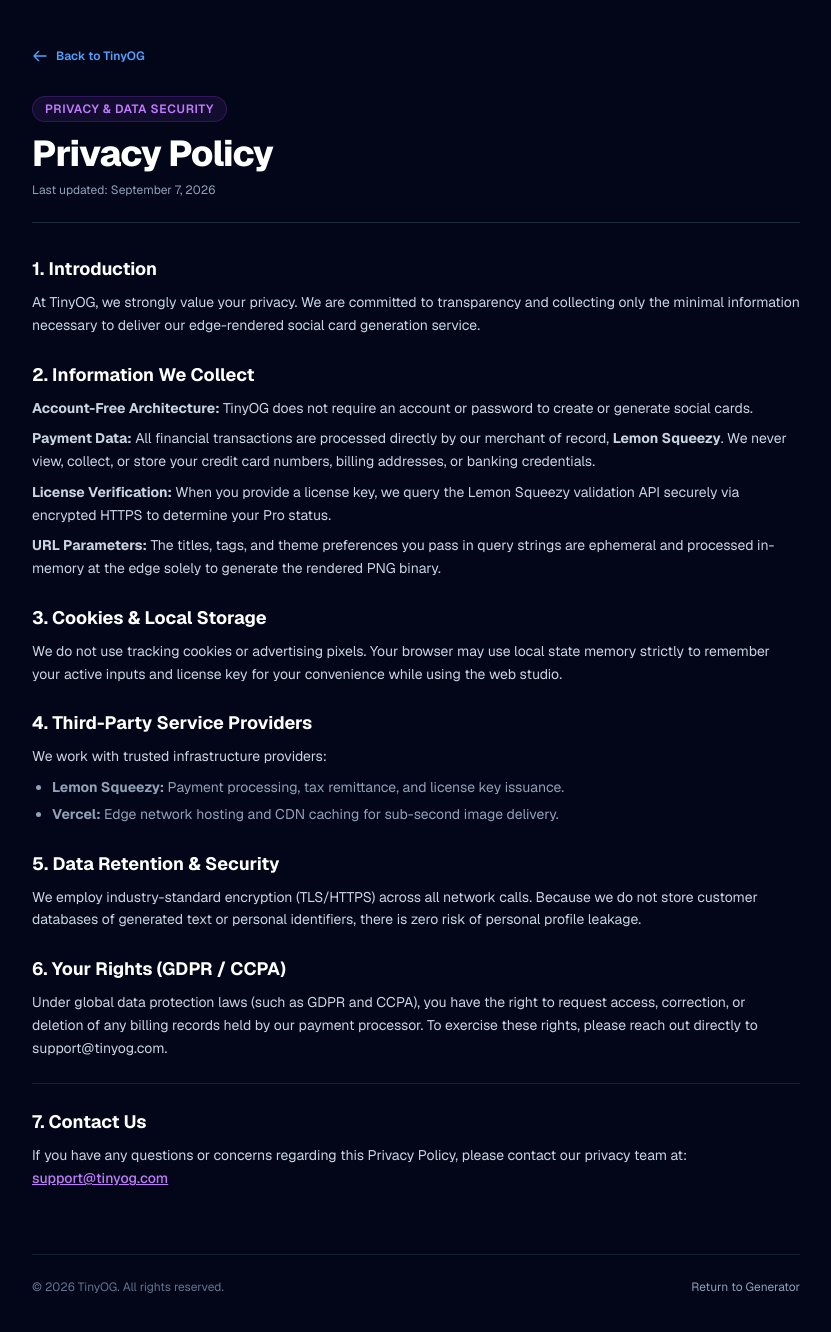
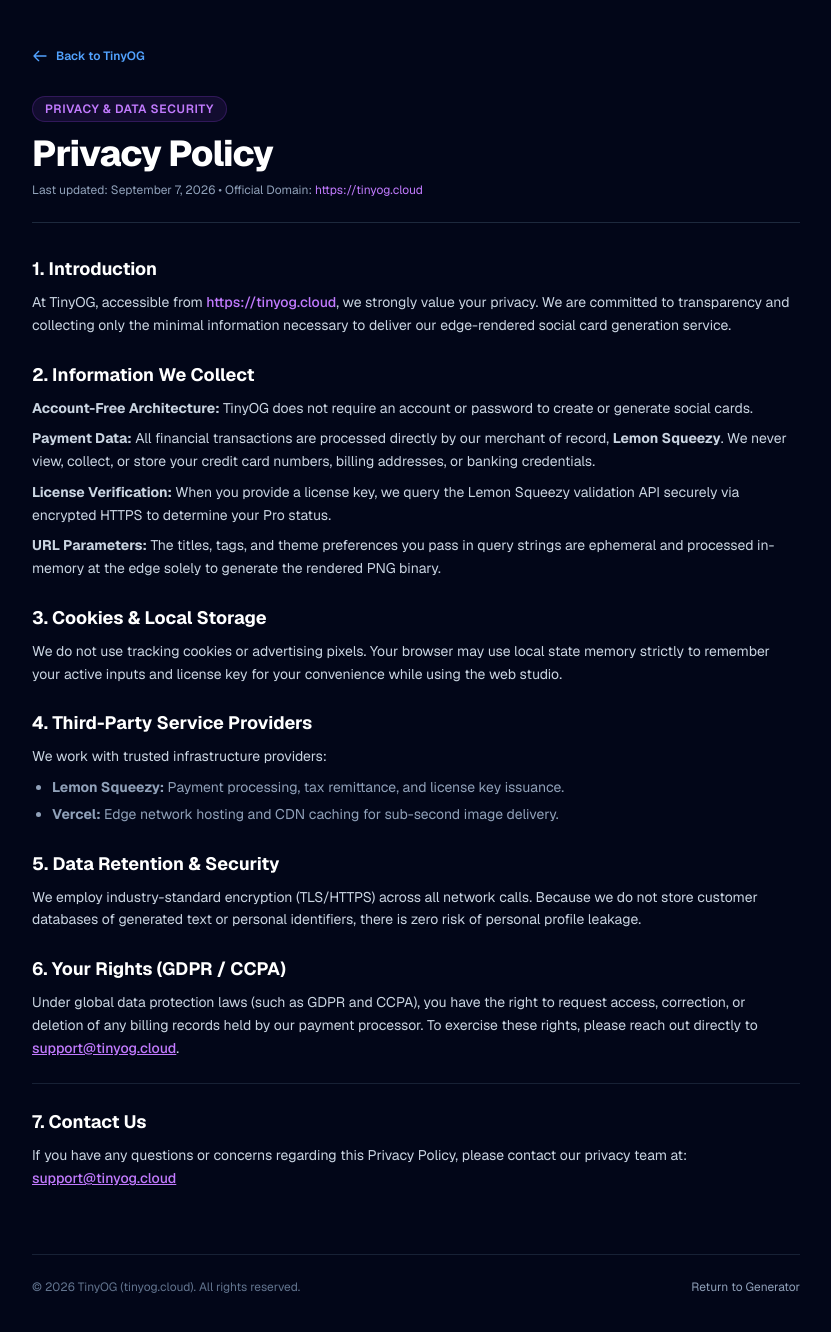
Before and after one commit to Nenemttin/og-image-generator, a Next.js app: page /privacy in a window 1280 px wide. Shown: the top 1332 px of the page, without its empty margins (224-1055 px from the left). Built offline with nearby package versions, Linux system fonts and the light colour scheme.

Commit message:
feat: synchronize domain references to tinyog.cloud

```diff
--- a/src/app/layout.tsx
+++ b/src/app/layout.tsx
@@ -13,7 +13,10 @@ const geistMono = Geist_Mono({
 });
 
 export const metadata: Metadata = {
-  metadataBase: new URL("https://og-image-generator-wine-nine.vercel.app"),
+  metadataBase: new URL("https://tinyog.cloud"),
+  alternates: {
+    canonical: "https://tinyog.cloud",
+  },
   title: "TinyOG — Lightning-fast Dynamic Social Cards with One URL",
   description:
     "Zero-config Open Graph image generator for developers and bloggers. Preview in real-time and drop dynamic URLs straight into your HTML meta tags.",
@@ -21,11 +24,11 @@ export const metadata: Metadata = {
     title: "TinyOG — Lightning-fast Dynamic Social Cards with One URL",
     description:
       "Zero-config Open Graph image generator for developers and bloggers. Preview in real-time and drop dynamic URLs straight into your HTML meta tags.",
-    url: "https://og-image-generator-wine-nine.vercel.app",
+    url: "https://tinyog.cloud",
     siteName: "TinyOG",
     images: [
       {
-        url: "https://og-image-generator-wine-nine.vercel.app/api/og?title=TinyOG&tag=TOOL",
+        url: "https://tinyog.cloud/api/og?title=TinyOG&tag=TOOL",
         width: 1200,
         height: 630,
         alt: "TinyOG Preview Card",
@@ -40,7 +43,7 @@ export const metadata: Metadata = {
     description:
       "Zero-config Open Graph image generator for developers and bloggers. Preview in real-time and drop dynamic URLs straight into your HTML meta tags.",
     images: [
-      "https://og-image-generator-wine-nine.vercel.app/api/og?title=TinyOG&tag=TOOL",
+      "https://tinyog.cloud/api/og?title=TinyOG&tag=TOOL",
     ],
   },
 };
--- a/src/app/page.tsx
+++ b/src/app/page.tsx
@@ -69,7 +69,7 @@ export default function Home() {
   const [htmlCopied, setHtmlCopied] = useState(false);
   const [urlCopied, setUrlCopied] = useState(false);
   const [toastMessage, setToastMessage] = useState<string | null>(null);
-  const [origin, setOrigin] = useState("https://example.com");
+  const [origin, setOrigin] = useState("https://tinyog.cloud");
 
   // Retrieve window origin on mount
   useEffect(() => {
@@ -110,9 +110,13 @@ export default function Home() {
     debouncedTitle || "Default Title"
   )}&tag=${encodeURIComponent(debouncedTag || "TAG")}&theme=${theme}${keyParam}`;
 
-  const fullOgUrl = `${origin}${ogPath}`;
+  // Prioritize production domain tinyog.cloud for export snippets when in localhost
+  const exportOrigin =
+    origin && !origin.includes("localhost") ? origin : "https://tinyog.cloud";
 
-  // Generated HTML meta tag snippet
+  const fullOgUrl = `${exportOrigin}${ogPath}`;
+
+  // Generated HTML meta tag snippet with production domain
   const metaTagSnippet = `<meta property="og:image" content="${fullOgUrl}" />`;
 
   const showToast = (message: string) => {
@@ -511,7 +515,7 @@ export default function Home() {
               </button>
             </div>
             <div className="p-3 bg-slate-950/90 border border-slate-800 rounded-xl font-mono text-xs text-slate-400 truncate select-all">
-              {ogPath}
+              {fullOgUrl}
             </div>
           </div>
         </div>
@@ -752,17 +756,17 @@ export default function Home() {
             </a>
             <span>•</span>
             <a
-              href="mailto:support@tinyog.com"
+              href="mailto:support@tinyog.cloud"
               className="hover:text-slate-300 transition-colors"
             >
-              support@tinyog.com
+              support@tinyog.cloud
             </a>
           </div>
         </div>
 
         {/* Bottom footer row: Legal links & Copyright */}
         <div className="flex flex-col sm:flex-row items-center justify-between gap-3 pt-4 border-t border-slate-850 text-[11px] text-slate-500">
-          <p>© 2026 TinyOG. All rights reserved. • Built for indie hackers and bloggers.</p>
+          <p>© 2026 TinyOG (tinyog.cloud). All rights reserved. • Built for indie hackers and bloggers.</p>
 
           <div className="flex items-center gap-4 text-slate-400">
             <Link
--- a/src/app/privacy/page.tsx
+++ b/src/app/privacy/page.tsx
@@ -3,7 +3,7 @@ import type { Metadata } from "next";
 
 export const metadata: Metadata = {
   title: "Privacy Policy — TinyOG",
-  description: "Privacy Policy for TinyOG - Dynamic Open Graph Image Generator",
+  description: "Privacy Policy for TinyOG - Dynamic Open Graph Image Generator at tinyog.cloud",
 };
 
 export default function PrivacyPage() {
@@ -43,7 +43,13 @@ export default function PrivacyPage() {
             Privacy Policy
           </h1>
           <p className="text-xs text-slate-400 mt-2">
-            Last updated: September 7, 2026
+            Last updated: September 7, 2026 • Official Domain:{" "}
+            <a
+              href="https://tinyog.cloud"
+              className="text-purple-400 hover:underline"
+            >
+              https://tinyog.cloud
+            </a>
           </p>
         </header>
 
@@ -52,7 +58,14 @@ export default function PrivacyPage() {
           <section className="flex flex-col gap-2">
             <h2 className="text-lg font-bold text-white">1. Introduction</h2>
             <p>
-              At TinyOG, we strongly value your privacy. We are committed to transparency and collecting only the minimal information necessary to deliver our edge-rendered social card generation service.
+              At TinyOG, accessible from{" "}
+              <a
+                href="https://tinyog.cloud"
+                className="text-purple-400 hover:underline font-medium"
+              >
+                https://tinyog.cloud
+              </a>
+              , we strongly value your privacy. We are committed to transparency and collecting only the minimal information necessary to deliver our edge-rendered social card generation service.
             </p>
           </section>
 
@@ -102,7 +115,14 @@ export default function PrivacyPage() {
           <section className="flex flex-col gap-2">
             <h2 className="text-lg font-bold text-white">6. Your Rights (GDPR / CCPA)</h2>
             <p>
-              Under global data protection laws (such as GDPR and CCPA), you have the right to request access, correction, or deletion of any billing records held by our payment processor. To exercise these rights, please reach out directly to support@tinyog.com.
+              Under global data protection laws (such as GDPR and CCPA), you have the right to request access, correction, or deletion of any billing records held by our payment processor. To exercise these rights, please reach out directly to{" "}
+              <a
+                href="mailto:support@tinyog.cloud"
+                className="text-purple-400 hover:text-purple-300 underline font-medium"
+              >
+                support@tinyog.cloud
+              </a>
+              .
             </p>
           </section>
 
@@ -111,10 +131,10 @@ export default function PrivacyPage() {
             <p>
               If you have any questions or concerns regarding this Privacy Policy, please contact our privacy team at:{" "}
               <a
-                href="mailto:support@tinyog.com"
+                href="mailto:support@tinyog.cloud"
                 className="text-purple-400 hover:text-purple-300 underline font-medium"
               >
-                support@tinyog.com
+                support@tinyog.cloud
               </a>
             </p>
           </section>
@@ -122,7 +142,7 @@ export default function PrivacyPage() {
 
         {/* Footer info */}
         <footer className="mt-8 pt-6 border-t border-slate-800/80 text-xs text-slate-500 flex items-center justify-between">
-          <span>© 2026 TinyOG. All rights reserved.</span>
+          <span>© 2026 TinyOG (tinyog.cloud). All rights reserved.</span>
           <Link href="/" className="text-slate-400 hover:text-white transition-colors">
             Return to Generator
           </Link>
--- a/src/app/refund/page.tsx
+++ b/src/app/refund/page.tsx
@@ -3,7 +3,7 @@ import type { Metadata } from "next";
 
 export const metadata: Metadata = {
   title: "Refund Policy — TinyOG",
-  description: "14-Day Money Back Guarantee and Refund Policy for TinyOG",
+  description: "14-Day Money Back Guarantee and Refund Policy for TinyOG at tinyog.cloud",
 };
 
 export default function RefundPage() {
@@ -43,7 +43,13 @@ export default function RefundPage() {
             Refund Policy
           </h1>
           <p className="text-xs text-slate-400 mt-2">
-            Last updated: September 7, 2026
+            Last updated: September 7, 2026 • Official Domain:{" "}
+            <a
+              href="https://tinyog.cloud"
+              className="text-emerald-400 hover:underline"
+            >
+              https://tinyog.cloud
+            </a>
           </p>
         </header>
 
@@ -74,10 +80,10 @@ export default function RefundPage() {
             <p>
               To request your refund, simply send an email to{" "}
               <a
-                href="mailto:support@tinyog.com"
+                href="mailto:support@tinyog.cloud"
                 className="text-emerald-400 hover:text-emerald-300 font-semibold underline"
               >
-                support@tinyog.com
+                support@tinyog.cloud
               </a>{" "}
               or reply to your Lemon Squeezy purchase confirmation email with:
             </p>
@@ -107,10 +113,10 @@ export default function RefundPage() {
             <p>
               Have questions about your order or need technical support before requesting a refund? We are always here to help:{" "}
               <a
-                href="mailto:support@tinyog.com"
+                href="mailto:support@tinyog.cloud"
                 className="text-emerald-400 hover:text-emerald-300 underline font-medium"
               >
-                support@tinyog.com
+                support@tinyog.cloud
               </a>
             </p>
           </section>
@@ -118,7 +124,7 @@ export default function RefundPage() {
 
         {/* Footer info */}
         <footer className="mt-8 pt-6 border-t border-slate-800/80 text-xs text-slate-500 flex items-center justify-between">
-          <span>© 2026 TinyOG. All rights reserved.</span>
+          <span>© 2026 TinyOG (tinyog.cloud). All rights reserved.</span>
           <Link href="/" className="text-slate-400 hover:text-white transition-colors">
             Return to Generator
           </Link>
--- a/src/app/terms/page.tsx
+++ b/src/app/terms/page.tsx
@@ -3,7 +3,7 @@ import type { Metadata } from "next";
 
 export const metadata: Metadata = {
   title: "Terms of Service — TinyOG",
-  description: "Terms of Service for TinyOG - Dynamic Open Graph Image Generator",
+  description: "Terms of Service for TinyOG - Dynamic Open Graph Image Generator at tinyog.cloud",
 };
 
 export default function TermsPage() {
@@ -43,7 +43,13 @@ export default function TermsPage() {
             Terms of Service
           </h1>
           <p className="text-xs text-slate-400 mt-2">
-            Last updated: September 7, 2026
+            Last updated: September 7, 2026 • Official Domain:{" "}
+            <a
+              href="https://tinyog.cloud"
+              className="text-blue-400 hover:underline"
+            >
+              https://tinyog.cloud
+            </a>
           </p>
         </header>
 
@@ -52,14 +58,22 @@ export default function TermsPage() {
           <section className="flex flex-col gap-2">
             <h2 className="text-lg font-bold text-white">1. Acceptance of Terms</h2>
             <p>
-              By accessing, browsing, or using TinyOG (&quot;the Service&quot;), you acknowledge that you have read, understood, and agree to be bound by these Terms of Service. If you do not agree with any part of these terms, you must discontinue use of the Service immediately.
+              By accessing, browsing, or using TinyOG hosted at{" "}
+              <a
+                href="https://tinyog.cloud"
+                className="text-blue-400 hover:underline font-medium"
+              >
+                https://tinyog.cloud
+              </a>{" "}
+              (&quot;the Service&quot;), you acknowledge that you have read, understood, and agree to be bound by these Terms of Service. If you do not agree with any part of these terms, you must discontinue use of the Service immediately.
             </p>
           </section>
 
           <section className="flex flex-col gap-2">
             <h2 className="text-lg font-bold text-white">2. Description of Service</h2>
             <p>
-              TinyOG is an automated, edge-rendered Open Graph image generation platform that allows users to produce dynamic social share cards and thumbnails using URL parameters and web interfaces.
+              TinyOG is an automated, edge-rendered Open Graph image generation platform operated at{" "}
+              <code className="text-blue-300 font-mono text-xs">https://tinyog.cloud</code> that allows users to produce dynamic social share cards and thumbnails using URL parameters and web interfaces.
             </p>
           </section>
 
@@ -114,10 +128,10 @@ export default function TermsPage() {
             <p>
               For legal inquiries, licensing questions, or support regarding these Terms, please contact us at:{" "}
               <a
-                href="mailto:support@tinyog.com"
+                href="mailto:support@tinyog.cloud"
                 className="text-blue-400 hover:text-blue-300 underline font-medium"
               >
-                support@tinyog.com
+                support@tinyog.cloud
               </a>
             </p>
           </section>
@@ -125,7 +139,7 @@ export default function TermsPage() {
 
         {/* Footer info */}
         <footer className="mt-8 pt-6 border-t border-slate-800/80 text-xs text-slate-500 flex items-center justify-between">
-          <span>© 2026 TinyOG. All rights reserved.</span>
+          <span>© 2026 TinyOG (tinyog.cloud). All rights reserved.</span>
           <Link href="/" className="text-slate-400 hover:text-white transition-colors">
             Return to Generator
           </Link>
```
